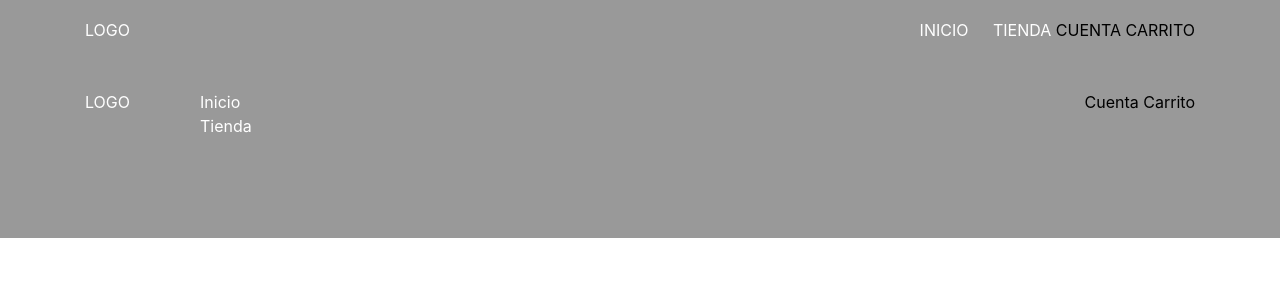
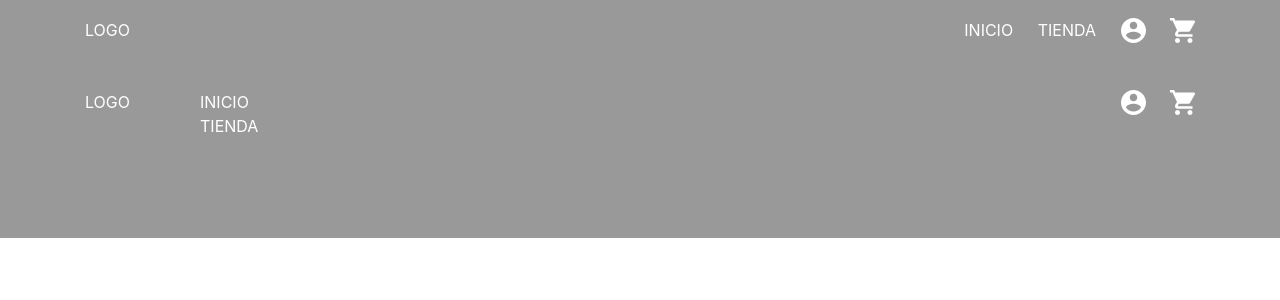
Before and after one commit to jesismaelv/TiendaEnLinea, a PHP site: page / in a window 1280 px wide. Shown: the top 300 px of the page. Run offline with PHP 8.4, Linux system fonts and the light colour scheme.

Commit message:
menu principal

```diff
--- a/app/css/estilos.css
+++ b/app/css/estilos.css
@@ -136,7 +151,21 @@ a {
 
 .menu__link {
   color: white;
-  margin-left: 20px; }
+  margin-left: 20px;
+  transition: all 0.5s ease;
+  text-transform: uppercase; }
+  .menu__link:hover {
+    cursor: pointer;
+    text-decoration: none;
+    color: white; }
+    .menu__link:hover:after {
+      position: absolute;
+      right: 0;
+      left: 0;
+      display: block;
+      content: '';
+      height: 2px;
+      background: white; }
 
 .contenedor-principal {
   position: relative;
@@ -162,4 +191,30 @@ a {
   flex-direction: column;
   margin: 0 50px; }
 
+.menu__link--cuenta {
+  background-image: url("../img/icono-cuenta.svg");
+  background-size: cover;
+  background-position: center;
+  background-repeat: no-repeat;
+  margin-left: 20px;
+  width: 25px;
+  height: 25px;
+  text-indent: -9999px;
+  position: relative;
+  display: inline-block;
+  transition: all 0.5s ease; }
+
+.menu__link--carrito {
+  background-image: url("../img/icono-carrito.svg");
+  background-size: cover;
+  background-position: center;
+  background-repeat: no-repeat;
+  margin-left: 20px;
+  width: 25px;
+  height: 25px;
+  text-indent: -9999px;
+  position: relative;
+  display: inline-block;
+  transition: all 0.5s ease; }
+
 /*# sourceMappingURL=estilos.css.map */
--- a/app/css/estilos.scss
+++ b/app/css/estilos.scss
@@ -19,21 +19,6 @@ a {
   position: relative;
   text-decoration: none;
   color: $texto;
-  transition: all 0.5s ease;
-  &:hover {
-    cursor: pointer;
-    text-decoration: none;
-    color: unset;
-    &:after {
-      position: absolute;
-      right: 0;
-      left: 0;
-      display: block;
-      content: '';
-      height: 2px;
-      background: $blanco;
-    }
-  }
 }
 
 .header-principal {
@@ -68,6 +53,22 @@ a {
 .menu__link {
   color: $blanco;
   margin-left: 20px;
+  transition: all 0.5s ease;
+  text-transform: uppercase;
+  &:hover {
+    cursor: pointer;
+    text-decoration: none;
+    color: $blanco;
+    &:after {
+      position: absolute;
+      right: 0;
+      left: 0;
+      display: block;
+      content: '';
+      height: 2px;
+      background: $blanco;
+    }
+  }
 }
 
 .contenedor-principal {
@@ -99,3 +100,31 @@ a {
   flex-direction: column;
   margin: 0 50px;
 }
+
+.menu__link--cuenta {
+  background-image: url('../img/icono-cuenta.svg');
+  background-size: cover;
+  background-position: center;
+  background-repeat: no-repeat;
+  margin-left: 20px;
+  width: 25px;
+  height: 25px;
+  text-indent: -9999px;
+  position: relative;
+  display: inline-block;
+  transition: all 0.5s ease;
+}
+
+.menu__link--carrito {
+  background-image: url('../img/icono-carrito.svg');
+  background-size: cover;
+  background-position: center;
+  background-repeat: no-repeat;
+  margin-left: 20px;
+  width: 25px;
+  height: 25px;
+  text-indent: -9999px;
+  position: relative;
+  display: inline-block;
+  transition: all 0.5s ease;
+}
--- a/app/estructura/cabecera.php
+++ b/app/estructura/cabecera.php
@@ -26,8 +26,8 @@
           <div class="menu__links">
             <a href="#" class="menu__link">Inicio</a>
             <a href="#" class="menu__link">Tienda</a>
-            <a href="#" class="menu__link--iconos">Cuenta</a>
-            <a href="#" class="menu__link--iconos">Carrito</a>
+            <a href="#" class="menu__link--cuenta">Cuenta</a>
+            <a href="#" class="menu__link--carrito">Carrito</a>
           </div>
         </div>
       </div>
--- a/app/estructura/pie.php
+++ b/app/estructura/pie.php
@@ -12,8 +12,8 @@
           </div>
         </div>
         <div class="menu__footer__iconos">
-          <a href="#" class="menu__link--iconos">Cuenta</a>
-          <a href="#" class="menu__link--iconos">Carrito</a>
+          <a href="#" class="menu__link--cuenta">Cuenta</a>
+          <a href="#" class="menu__link--carrito">Carrito</a>
         </div>
       </div>
     </div>
```
Also changed, not shown: other parts of app/css/estilos.css (+29 -14 lines), app/img/icono-carrito.svg (added), app/img/icono-cuenta.svg (added), 1 other file.
